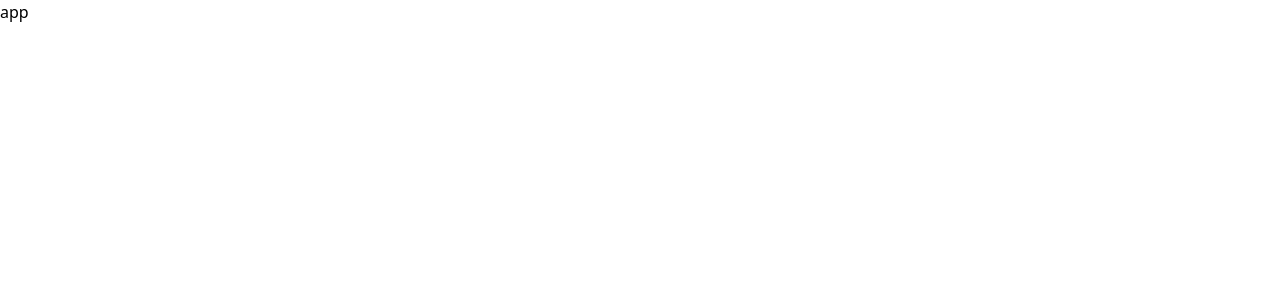
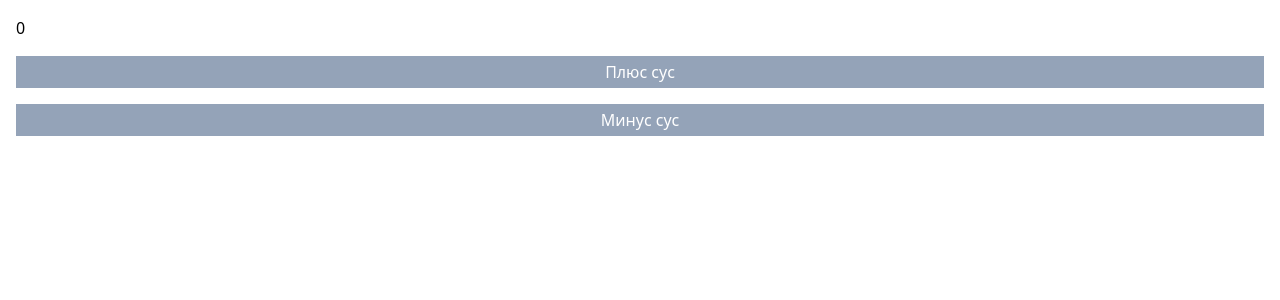
Before and after one commit to rgbmoon/redux-hookform-test, a React (Create React App) app: page / in a window 1280 px wide. Shown: the top 300 px of the page. Built offline with nearby package versions, Linux system fonts and the light colour scheme.

Commit message:
redux toolkit base store add

```diff
--- a/package.json
+++ b/package.json
@@ -8,6 +8,7 @@
     "@types/node": "^16.18.14",
     "@types/react": "^18.0.28",
     "@types/react-dom": "^18.0.11",
+    "@types/react-redux": "^7.1.25",
     "husky": "^8.0.3",
     "lint-staged": "^13.2.0",
     "react": "^18.2.0",
--- a/src/containers/App.tsx
+++ b/src/containers/App.tsx
@@ -1,7 +1,25 @@
 import React from 'react'
+import { useAppDispatch, useAppSelector } from '../hooks'
+import { demoSlice } from '../store/slices/demoSlice'
 
 function App() {
-  return <div className="w-screen h-screen">app</div>
+  const count = useAppSelector((state) => state.demo.value)
+
+  const { increment, decrement } = demoSlice.actions
+
+  const dispatch = useAppDispatch()
+
+  return (
+    <div className="flex flex-col w-screen h-screen p-4 [&>*]:mb-4">
+      <div className="">{count}</div>
+      <button className="py-1 px-2 bg-slate-400 text-white" onClick={() => dispatch(increment())}>
+         Плюс сус
+      </button>
+      <button className="py-1 px-2 bg-slate-400 text-white" onClick={() => dispatch(decrement())}>
+        Минус сус
+      </button>
+    </div>
+  )
 }
 
 export default App
--- /dev/null
+++ b/src/hooks/index.ts
@@ -0,0 +1,6 @@
+import { useDispatch, useSelector } from 'react-redux'
+import type { TypedUseSelectorHook } from 'react-redux'
+import { AppDispatch, RootState } from '../store'
+
+export const useAppDispatch: () => AppDispatch = useDispatch
+export const useAppSelector: TypedUseSelectorHook<RootState> = useSelector
--- a/src/index.tsx
+++ b/src/index.tsx
@@ -1,12 +1,16 @@
 import React from 'react'
 import ReactDOM from 'react-dom/client'
+import { Provider } from 'react-redux'
 import './index.css'
 import App from './containers/App'
+import { store } from './store'
 
 const root = ReactDOM.createRoot(document.getElementById('root') as HTMLElement)
 
 root.render(
   <React.StrictMode>
-    <App />
+    <Provider store={store}>
+      <App />
+    </Provider>
   </React.StrictMode>
 )
--- /dev/null
+++ b/src/store/index.ts
@@ -0,0 +1,11 @@
+import { configureStore } from '@reduxjs/toolkit'
+import demoReducer from './slices/demoSlice'
+
+export const store = configureStore({
+  reducer: {
+    demo: demoReducer,
+  },
+})
+
+export type RootState = ReturnType<typeof store.getState>
+export type AppDispatch = typeof store.dispatch
--- /dev/null
+++ b/src/store/slices/demoSlice.ts
@@ -0,0 +1,33 @@
+import { createSlice } from '@reduxjs/toolkit'
+import type { PayloadAction } from '@reduxjs/toolkit'
+import type { RootState } from '../'
+
+interface DemoState {
+  value: number
+}
+
+const initialState: DemoState = {
+  value: 0,
+}
+
+export const demoSlice = createSlice({
+  name: 'demo',
+  initialState,
+  reducers: {
+    increment: (state) => {
+      state.value += 1
+    },
+    decrement: (state) => {
+      state.value -= 1
+    },
+    incrementByAmount: (state, action: PayloadAction<number>) => {
+      state.value += action.payload
+    },
+  },
+})
+
+export const { increment, decrement, incrementByAmount } = demoSlice.actions
+
+export const selectCount = (state: RootState) => state.demo.value
+
+export default demoSlice.reducer
```
Also changed, not shown: tsconfig.json (+2 -8 lines), 1 other file (tests, documents, lock files or other folders).
